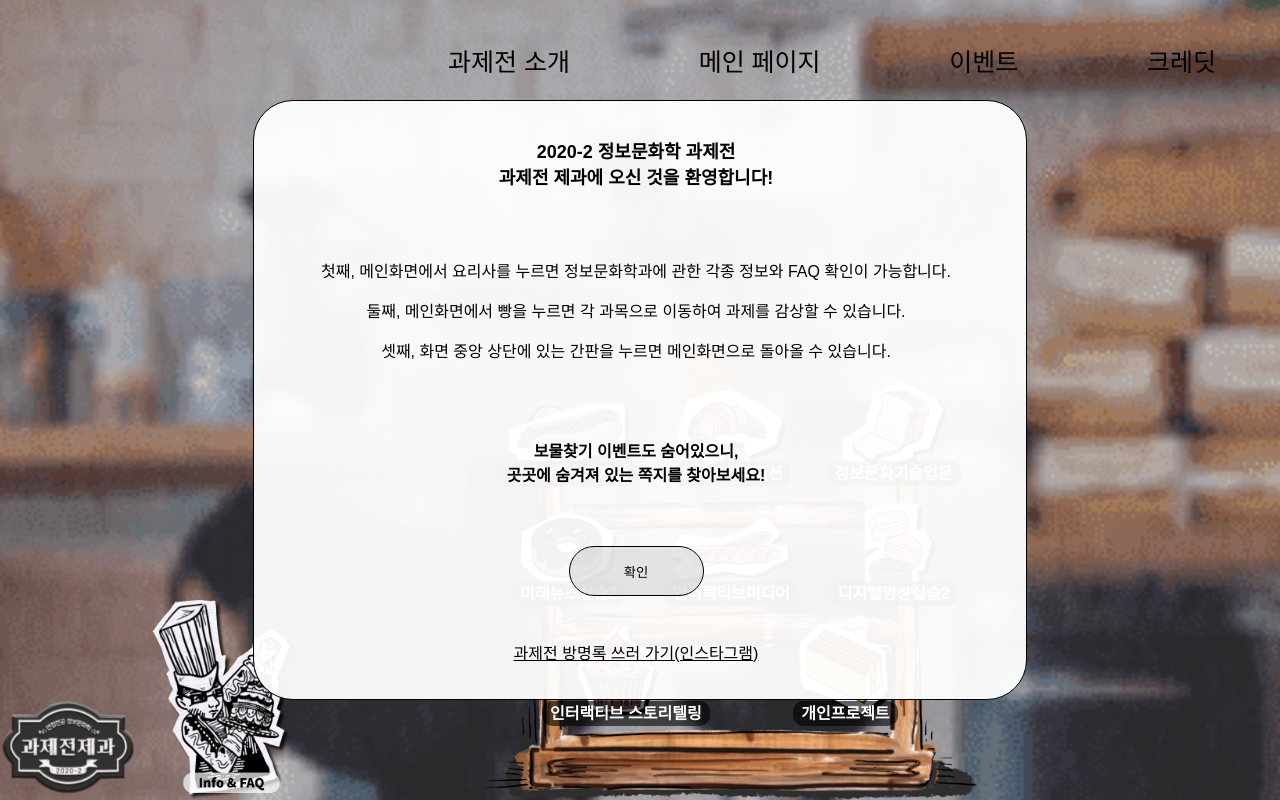
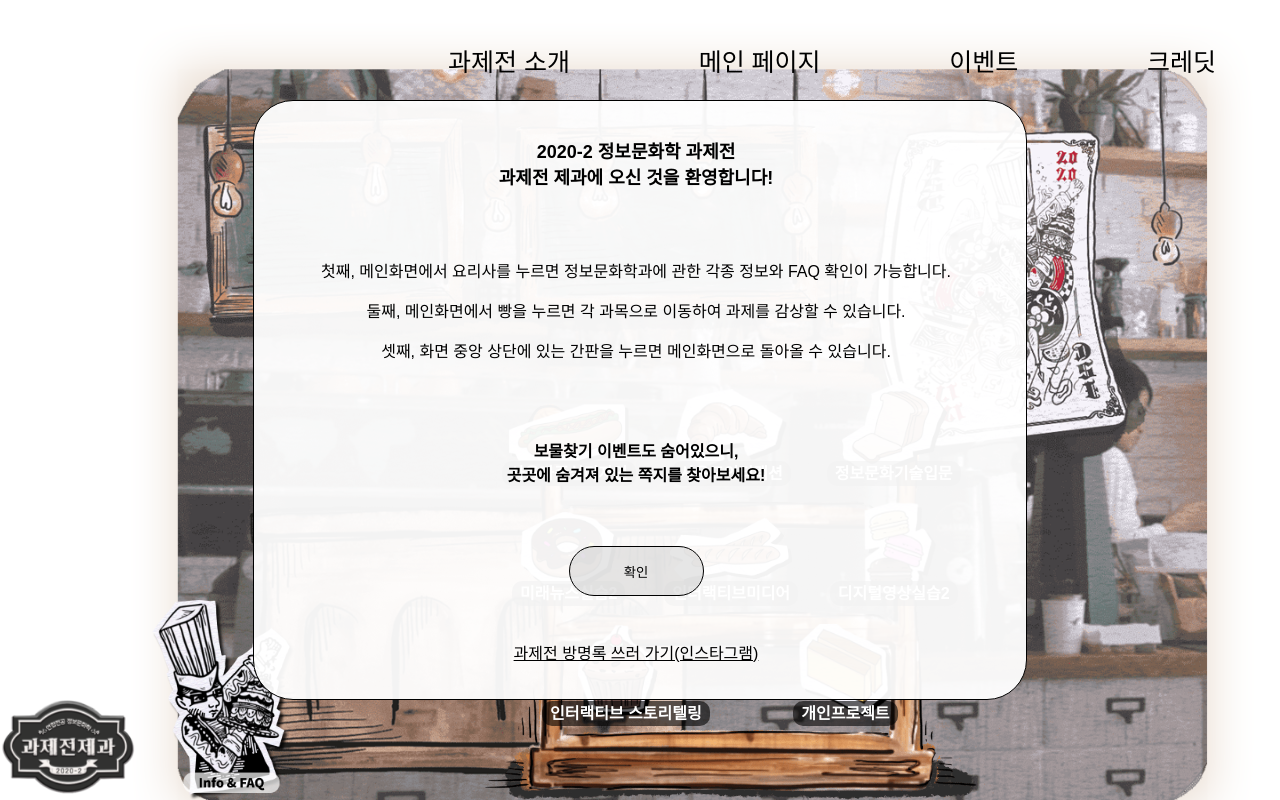
Before and after one commit to isc-exhibition/exhibition-web, a React (Create React App) app: page /main in a window 1280 px wide. Built offline with nearby package versions, Linux system fonts and the light colour scheme.

Commit message:
:art: fix desktop background image

```diff
--- a/src/pages/MainPage/MainPage.tsx
+++ b/src/pages/MainPage/MainPage.tsx
@@ -5,13 +5,19 @@ import LogoButton from '../../components/LogoButton/LogoButton';
 import SubjectList from '../../components/SubjectList/SubjectList';
 import BackgroundImage from '../../components/BackgroundImage/BackgroundImage';
 import Navbar from '../../components/Navbar/Navbar';
-
-import backgroundImage from '../../assets/background/mobile_background.png';
+import mobileMainBackgroundImage from '../../assets/background/mobile_background.png';
+import desktopMainBackgroundImage from '../../assets/background/desktop_background.png';
+import UseMediaQuery from '../../customHooks/UseMediaQuery';
 
 function MainPage() {
+  const isDeviceWidthWideAsDesktop = UseMediaQuery('(min-width: 800px)');
+
+  const backgroundImageUrl = isDeviceWidthWideAsDesktop
+    ? desktopMainBackgroundImage : mobileMainBackgroundImage;
+
   return (
     <>
-      <BackgroundImage backgroundImageUrl={backgroundImage} />
+      <BackgroundImage backgroundImageUrl={backgroundImageUrl} />
       <div className={styles.mainPageContainer}>
         <LogoButton />
         <InfoNpc />
```
Also changed, not shown: src/assets/background/desktop_background.png.
